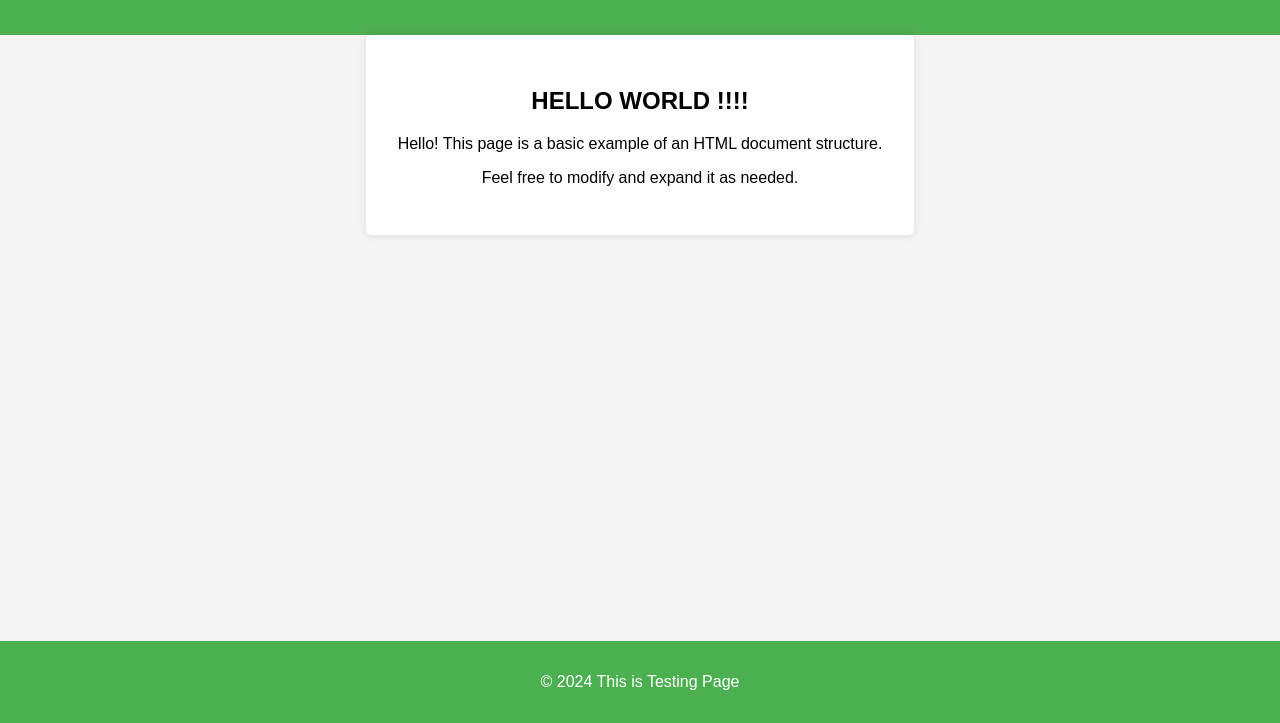
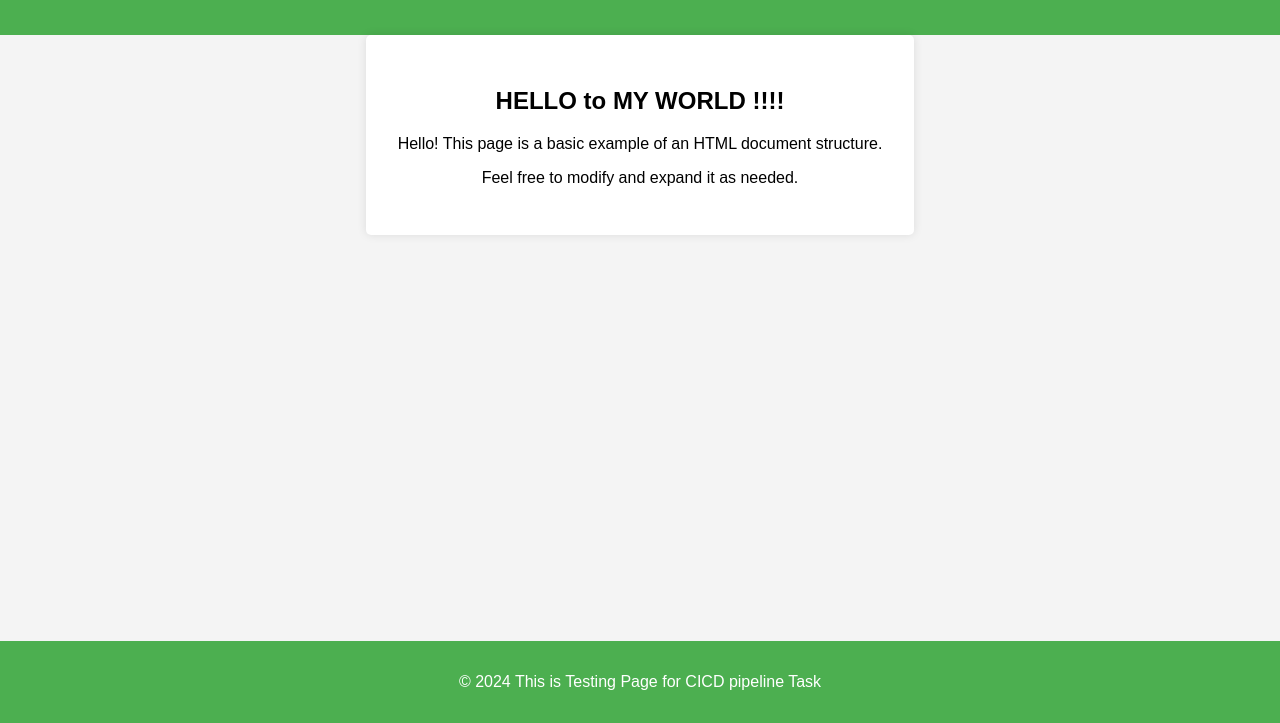
Before and after one commit to mmaazkhan/Test-cicd-Repo, a website: page index.html in a window 1280 px wide. Shown: the part 77-800 px from the top of the page. Drawn offline with Linux system fonts and the light colour scheme.

Commit message:
update index.html file

```diff
--- a/index.html
+++ b/index.html
@@ -45,12 +45,12 @@
         <h1>Welcome to my WORLD !!!</h1>
     </header>
     <main>
-        <h2>HELLO WORLD !!!! </h2>
+        <h2>HELLO to MY WORLD !!!! </h2>
         <p>Hello! This page is a basic example of an HTML document structure.</p>
         <p>Feel free to modify and expand it as needed.</p>
     </main>
     <footer>
-        <p>&copy; 2024 This is Testing Page</p>
+        <p>&copy; 2024 This is Testing Page for CICD pipeline Task</p>
     </footer>
 </body>
 </html>
```
